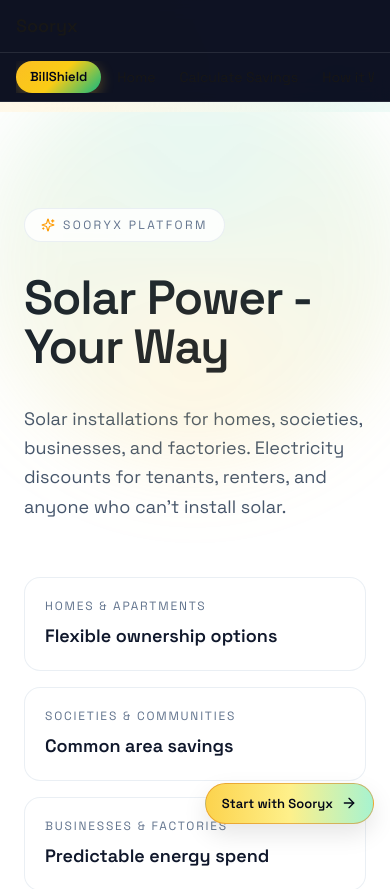
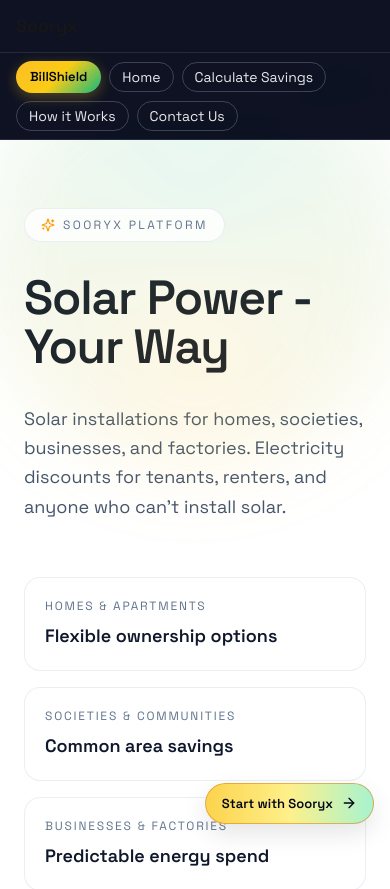
Before and after one commit to sooryx-eng/Sooryx_Live, a Next.js app: page / in a window 390 px wide. Shown: the top 889 px of the page. Built offline with nearby package versions, Linux system fonts and the light colour scheme.

Commit message:
Show all mobile nav links without horizontal scroll

```diff
--- a/app/layout.tsx
+++ b/app/layout.tsx
@@ -52,7 +52,7 @@
           </div>
 
           <div className="border-t border-white/10 px-4 py-2 md:hidden">
-            <div className="flex items-center gap-2 overflow-x-auto whitespace-nowrap scrollbar-none">
+            <div className="flex flex-wrap items-center gap-2">
               <Link
                 href="/billshield"
                 style={{
@@ -72,10 +72,10 @@
               >
                 BillShield
               </Link>
-              <Link href="/" className="px-2 text-sm">Home</Link>
-              <Link href="/calculator" className="px-2 text-sm">Calculate Savings</Link>
-              <Link href="/how-it-works" className="px-2 text-sm">How it Works</Link>
-              <Link href="/contact" className="px-2 text-sm">Contact Us</Link>
+              <Link href="/" className="rounded-full border border-white/20 px-3 py-1 text-sm text-white/90">Home</Link>
+              <Link href="/calculator" className="rounded-full border border-white/20 px-3 py-1 text-sm text-white/90">Calculate Savings</Link>
+              <Link href="/how-it-works" className="rounded-full border border-white/20 px-3 py-1 text-sm text-white/90">How it Works</Link>
+              <Link href="/contact" className="rounded-full border border-white/20 px-3 py-1 text-sm text-white/90">Contact Us</Link>
             </div>
           </div>
         </nav>
```
